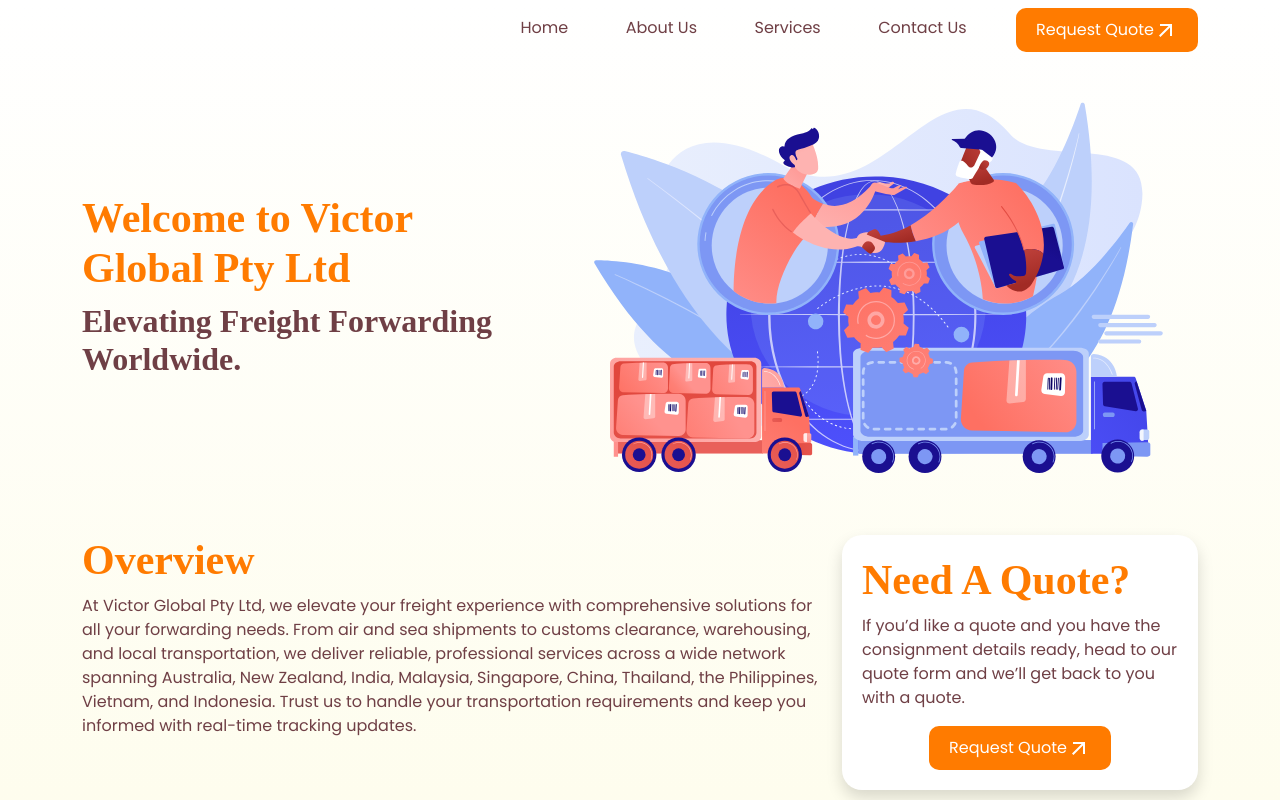
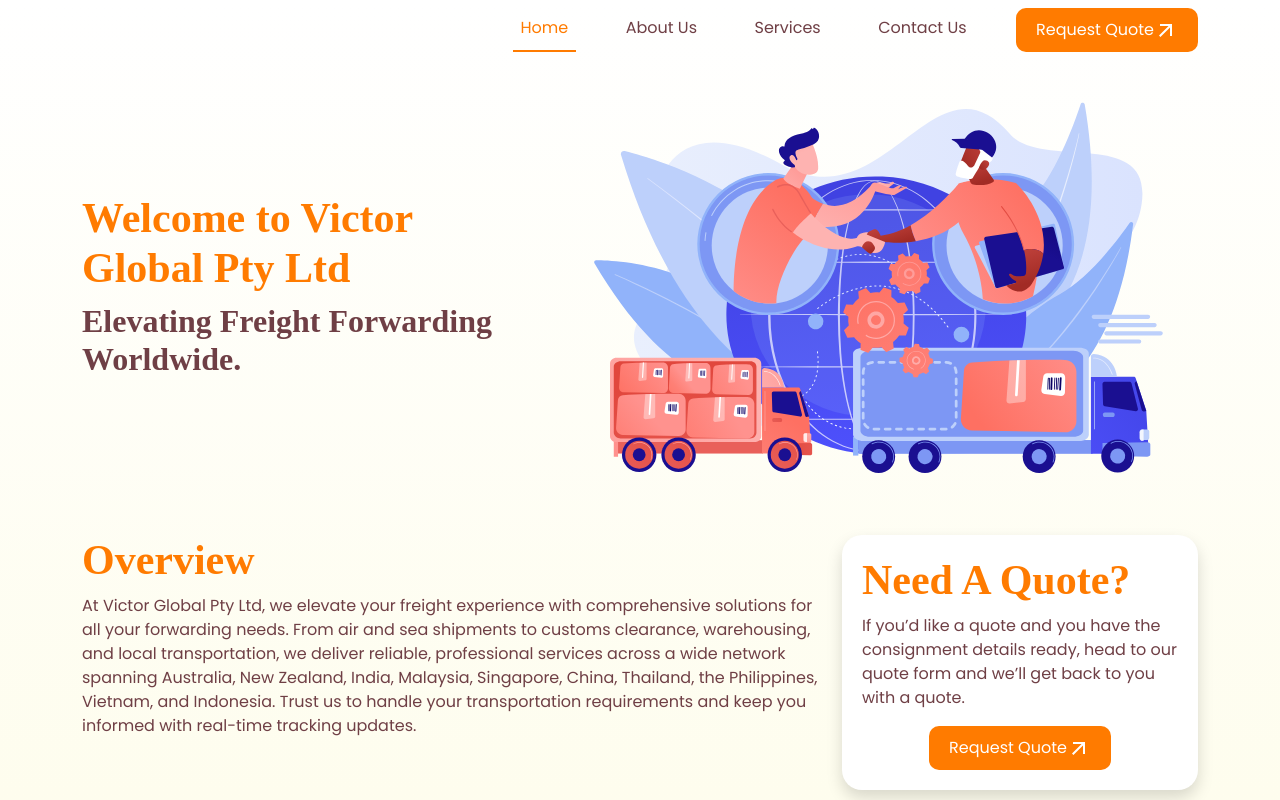
Before and after one commit to Vishwa10032000/VictorGlobalPtyLtd, a React (Create React App) app: page / in a window 1280 px wide. Shown: the top 800 px of the page. Built offline with nearby package versions, Linux system fonts and the light colour scheme; a web font is replaced by a local one.

Commit message:
header chnages

```diff
--- a/src/components/Header.jsx
+++ b/src/components/Header.jsx
@@ -1,11 +1,11 @@
 import React, { useState, useEffect } from 'react';
 import { Navbar, Nav } from 'react-bootstrap';
-import { Link } from 'react-router-dom';
-// import logo from '../assets/VictorGlobalLogo.png';
+import { Link, useLocation } from 'react-router-dom';
 import { ArrowOutward, KeyboardArrowUp } from '@mui/icons-material';
 
 function Header() {
     const [showScrollToTop, setShowScrollToTop] = useState(false);
+    const location = useLocation();
 
     useEffect(() => {
         const handleScroll = () => {
@@ -30,7 +30,7 @@
         });
     };
 
-    const handleChange = () =>{
+    const handleChange = () => {
         window.scrollTo({
             top: 0,
             behavior: "smooth"
@@ -42,17 +42,17 @@
             <Navbar bg="transparent" expand="lg" variant="dark">
                 <div className='container d-flex justify-content-between'>
                     <Navbar.Brand className='col-1 col-md-2' href="#home">
-                    <Link className='text-decoration-none' style={{color:"var(--primary-color)"}} onClick={handleChange} to="/">
+                        <Link className='text-decoration-none' style={{ color: "var(--primary-color)" }} onClick={handleChange} to="/">
                             {/* <h2>Victor Global Pty Ltd</h2> */}
                         </Link>
                     </Navbar.Brand>
                     <Navbar.Toggle className='col-md-1 col-2' style={{ background: "var(--primary-color)" }} aria-controls="basic-navbar-nav" />
                     <Navbar.Collapse className="justify-content-end" id="basic-navbar-nav">
                         <Nav className="col-md-9 d-flex justify-content-between">
-                            <Nav.Link style={{color:"var(--secondary-color)"}} as={Link} to="/">Home</Nav.Link>
-                            <Nav.Link style={{color:"var(--secondary-color)"}} as={Link} to="/aboutus">About Us</Nav.Link>
-                            <Nav.Link style={{color:"var(--secondary-color)"}} as={Link} to="/services">Services</Nav.Link>
-                            <Nav.Link style={{color:"var(--secondary-color)"}} as={Link} to="/contactus">Contact Us</Nav.Link>
+                            <Nav.Link style={{ color: location.pathname === '/' ? "var(--primary-color)" : "var(--secondary-color)", borderBottom: location.pathname === '/' ? "2px solid var(--primary-color)" : "none", paddingBottom: location.pathname === '/' ? "2px" : "0" }} as={Link} to="/">Home</Nav.Link>
+                            <Nav.Link style={{ color: location.pathname === '/aboutus' ? "var(--primary-color)" : "var(--secondary-color)", borderBottom: location.pathname === '/aboutus' ? "2px solid var(--primary-color)" : "none", paddingBottom: location.pathname === '/aboutus' ? "2px" : "0" }} as={Link} to="/aboutus">About Us</Nav.Link>
+                            <Nav.Link style={{ color: location.pathname === '/services' ? "var(--primary-color)" : "var(--secondary-color)", borderBottom: location.pathname === '/services' ? "2px solid var(--primary-color)" : "none", paddingBottom: location.pathname === '/services' ? "2px" : "0" }} as={Link} to="/services">Services</Nav.Link>
+                            <Nav.Link style={{ color: location.pathname === '/contactus' ? "var(--primary-color)" : "var(--secondary-color)", borderBottom: location.pathname === '/contactus' ? "2px solid var(--primary-color)" : "none", paddingBottom: location.pathname === '/contactus' ? "2px" : "0" }} as={Link} to="/contactus">Contact Us</Nav.Link>
                             <Link className='text-decoration-none' to="/requestquote">
                                 <button className='primary-btn d-flex align-items-center'>Request Quote <ArrowOutward /></button>
                             </Link>
```
Lines whose indentation alone changed are shown as unchanged.
